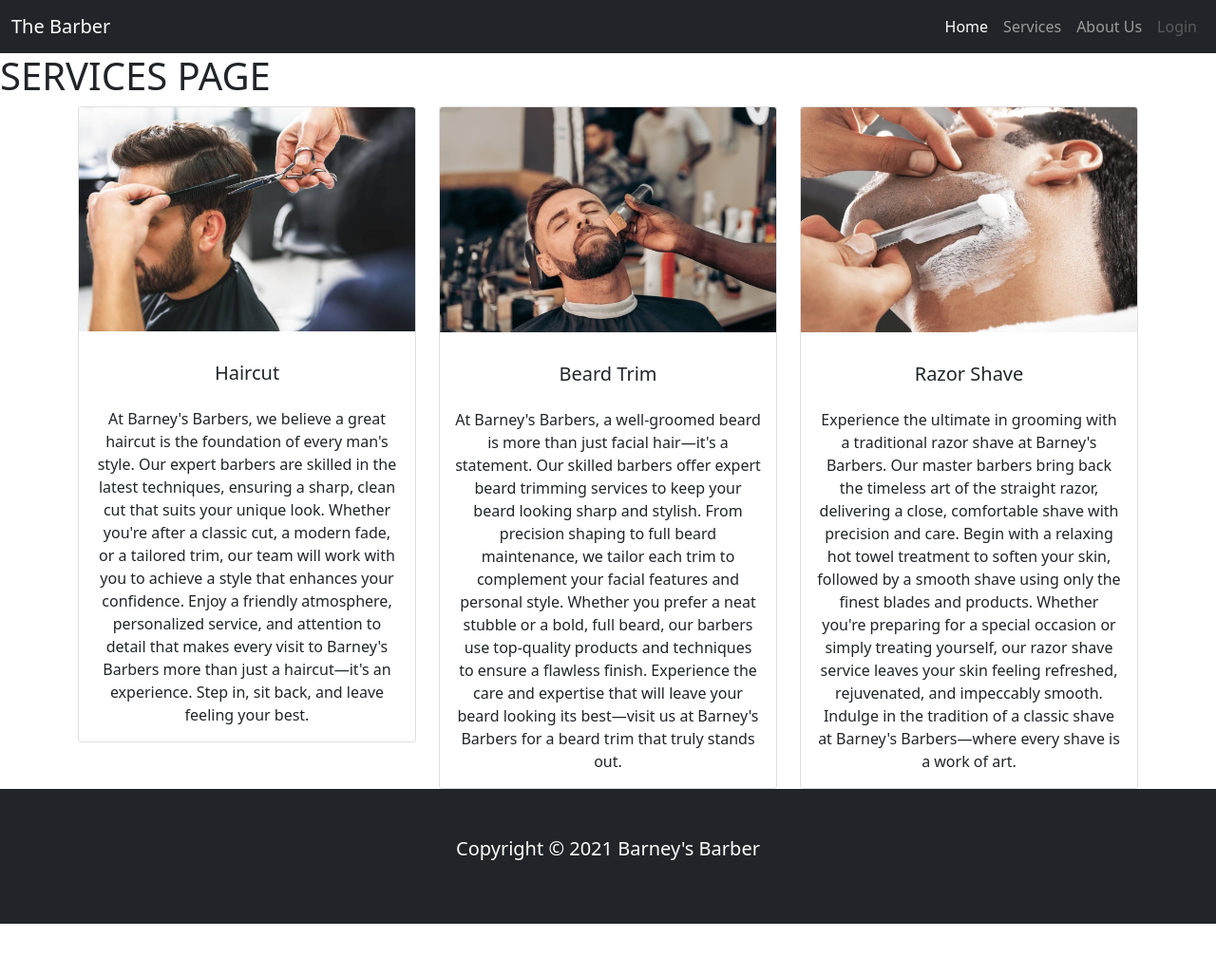
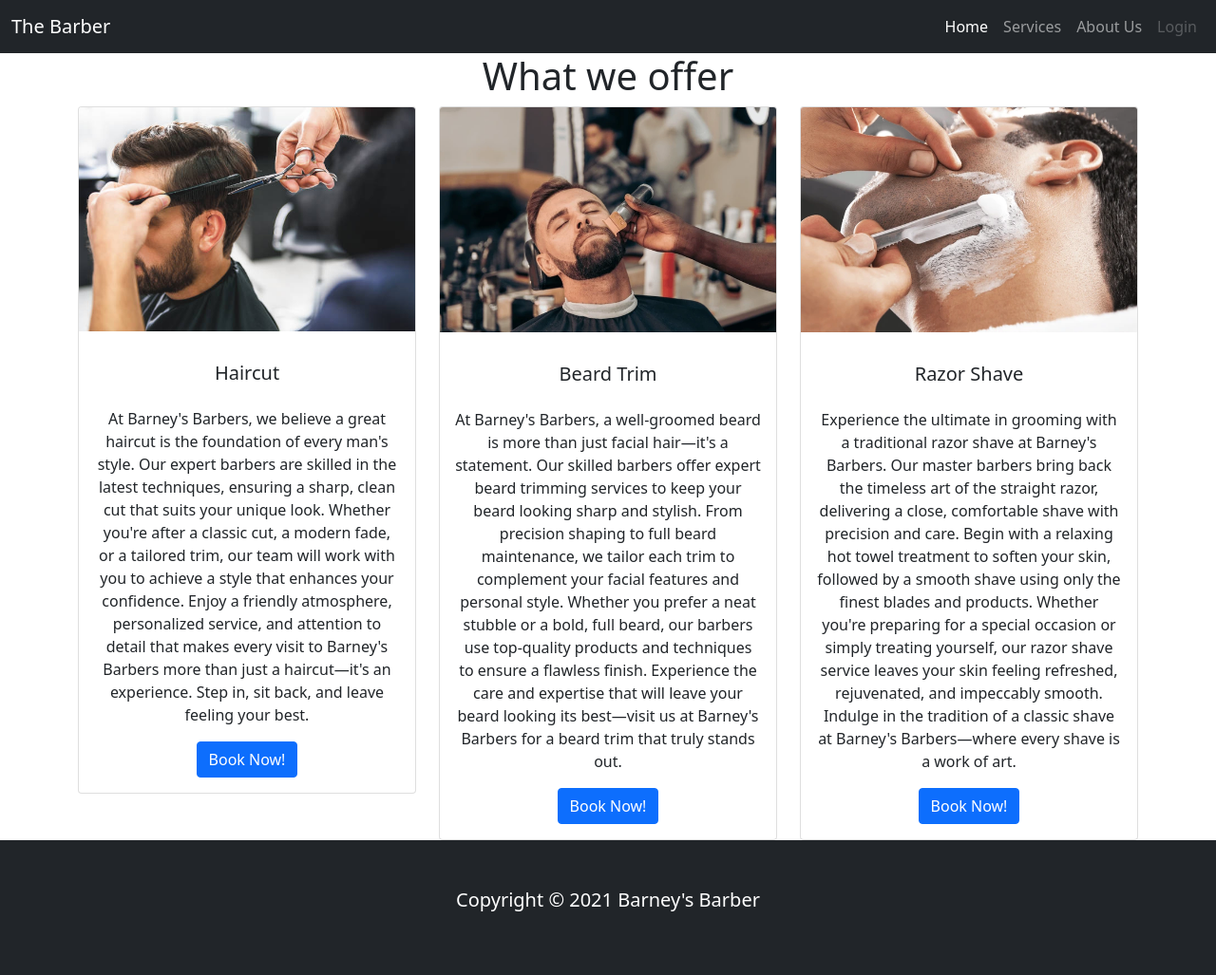
Before and after one commit to JasonHorgan/barbershop-pp4, a Django app: page /services/ in a window 1280 px wide. Shown: the whole page at 95% size. Before the commit the page ends 973 px from the top, so only its background shows below. Run offline with Django 4.2, Linux system fonts and the light colour scheme.

Commit message:
Add buttons to services page

```diff
--- a/templates/base.html
+++ b/templates/base.html
@@ -63,7 +63,7 @@
     <script src="https://cdn.jsdelivr.net/npm/@popperjs/core@2.9.2/dist/umd/popper.min.js" integrity="sha384-IQsoLXl5PILFhosVNubq5LC7Qb9DXgDA9i+tQ8Zj3iwWAwPtgFTxbJ8NT4GN1R8p" crossorigin="anonymous"></script>
     <script src="https://cdn.jsdelivr.net/npm/bootstrap@5.0.2/dist/js/bootstrap.min.js" integrity="sha384-cVKIPhGWiC2Al4u+LWgxfKTRIcfu0JTxR+EQDz/bgldoEyl4H0zUF0QKbrJ0EcQF" crossorigin="anonymous"></script>
     -->
-</body>
+
 
 {% block content %}
 <!-- Content Goes here -->
@@ -78,5 +78,5 @@
     </div>
  </footer>
 
-
+</body>
 </html>
--- a/templates/services.html
+++ b/templates/services.html
@@ -3,7 +3,7 @@
 {% load static %}
 
 {% block content %}
-<h1>SERVICES PAGE</h1>
+<h1 class="text-center">What we offer</h1>
 
 <div class="container">
     <div class="row g-4">
@@ -21,6 +21,7 @@
                         Barbers more than just a haircut—it's an experience. Step in, sit back, and leave feeling your
                         best.
                     </p>
+                    <a href="#" class="btn btn-primary">Book Now!</a>
                 </div>
             </div>
         </div>
@@ -39,6 +40,7 @@
                         Experience the care and expertise that will leave your beard looking its best—visit us at
                         Barney's Barbers for a beard trim that truly stands out.
                     </p>
+                    <a href="#" class="btn btn-primary">Book Now!</a>
                 </div>
             </div>
         </div>
@@ -57,15 +59,10 @@
                         your skin feeling refreshed, rejuvenated, and impeccably smooth. Indulge in the tradition of a
                         classic shave at Barney's Barbers—where every shave is a work of art.
                     </p>
+                    <a href="#" class="btn btn-primary">Book Now!</a>
                 </div>
             </div>
         </div>
     </div>
 </div>
-
-
-
-
-
-
 {%endblock%}
```
